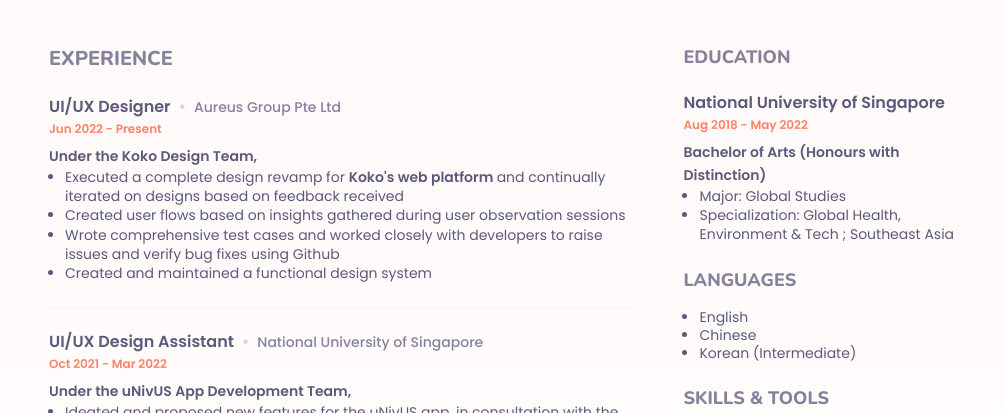
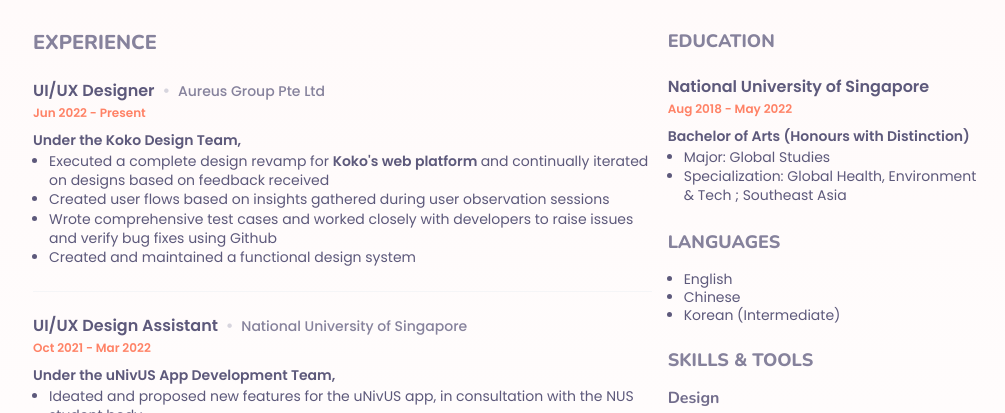
Before and after one commit to JeanetteNgo/cv, a website: page index.html in a window 1280 px wide. Shown: the part 341-754 px from the top of the page, without its empty margins (135-1140 px from the left). Drawn offline with nearby package versions, Linux system fonts and the light colour scheme.

Commit message:
updated styles

```diff
--- a/index.html
+++ b/index.html
@@ -27,7 +27,7 @@
         <h1 class="font-outfit text-primary-400 text-xl font-bold uppercase text-center tracking-wide mb-1"> Jeanette Ngo </h1>
         <p class="font-nunito text-primary-200  text-center tracking-wide mb-6"> UI/UX Design, Singapore </p>
 
-        <div class="container bg-center my-4 ">
+        <div class="container mx-auto my-4 ">
             <ul class="text-primary-300 text-[15px] flex flex-row flex-wrap justify-center list-none gap-6">
                 <li class="hover:text-primary-500 transition delay-150"> <i class="fa-solid fa-laptop-file text-accent-300 mr-0.5"></i>
                     <a href = "https://jeanettengo.github.io/" data-toggle="tooltip" data-placement="top" title="Portfolio" target="_blank">
@@ -49,7 +49,7 @@
     <div class="container w-full mx-auto p-4 mb-10 flex flex-col md:gap-4 md:w-10/12 md:flex-row">
 
         <!-- Experience -->
-        <main class="container md:w-2/3 p-4 border-b-2 border-accent-50 md:border-0">
+        <main class="container md:w-2/3 border-b-2 border-accent-50 md:border-0">
             <h2 class="font-nunito text-primary-300 font-extrabold uppercase text-xl my-4"> Experience </h2>
 
             <!-- UIUX @ Aureus -->
@@ -116,7 +116,7 @@
 
 
         <!-- Side bar -->
-        <section class="container md:w-1/3 p-4">
+        <section class="container md:w-1/3 pt-4 ">
 
             <!-- Education -->
             <h2 class="font-nunito text-primary-300 font-extrabold uppercase text-lg my-4"> Education </h2>
```
